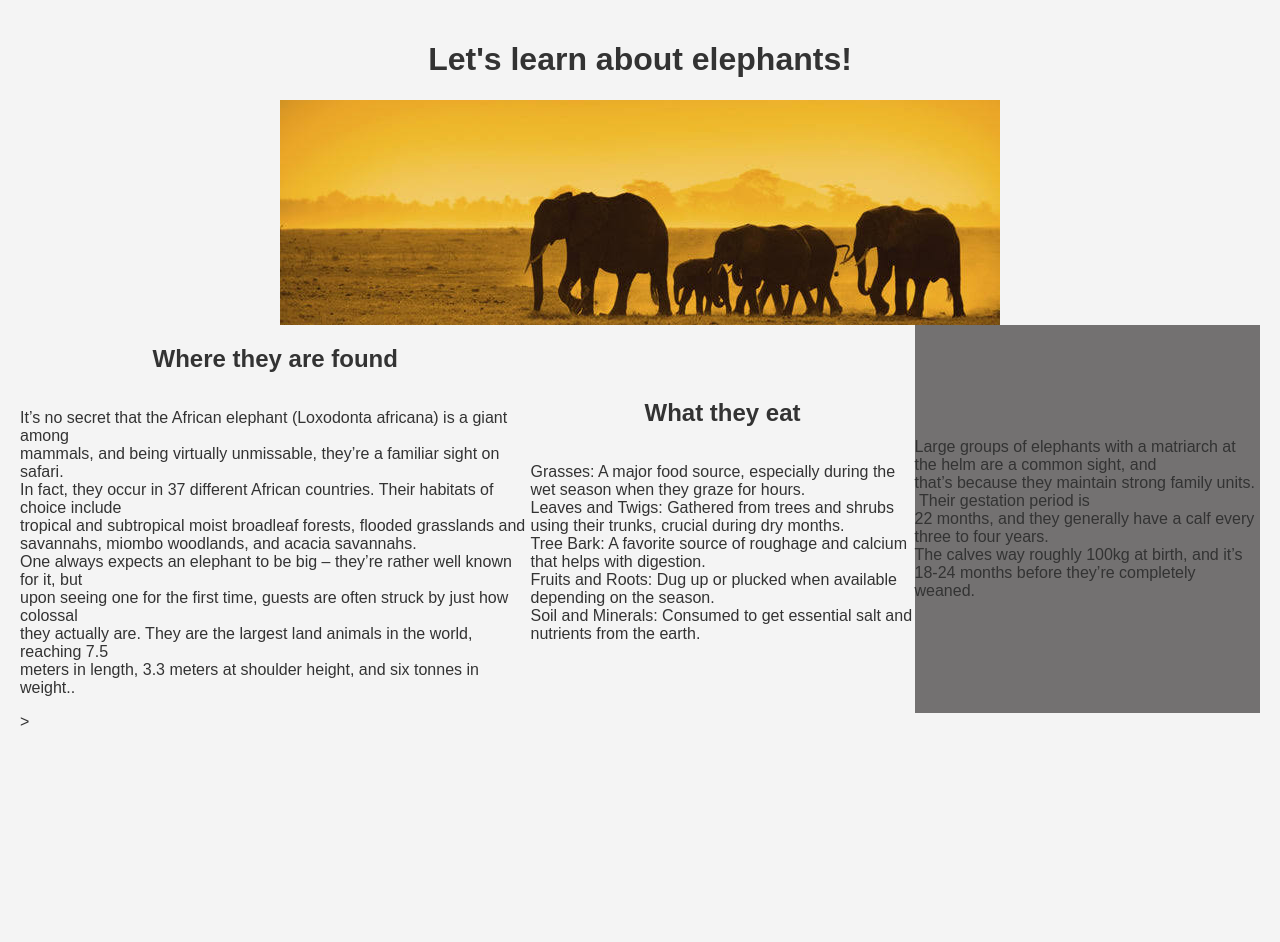
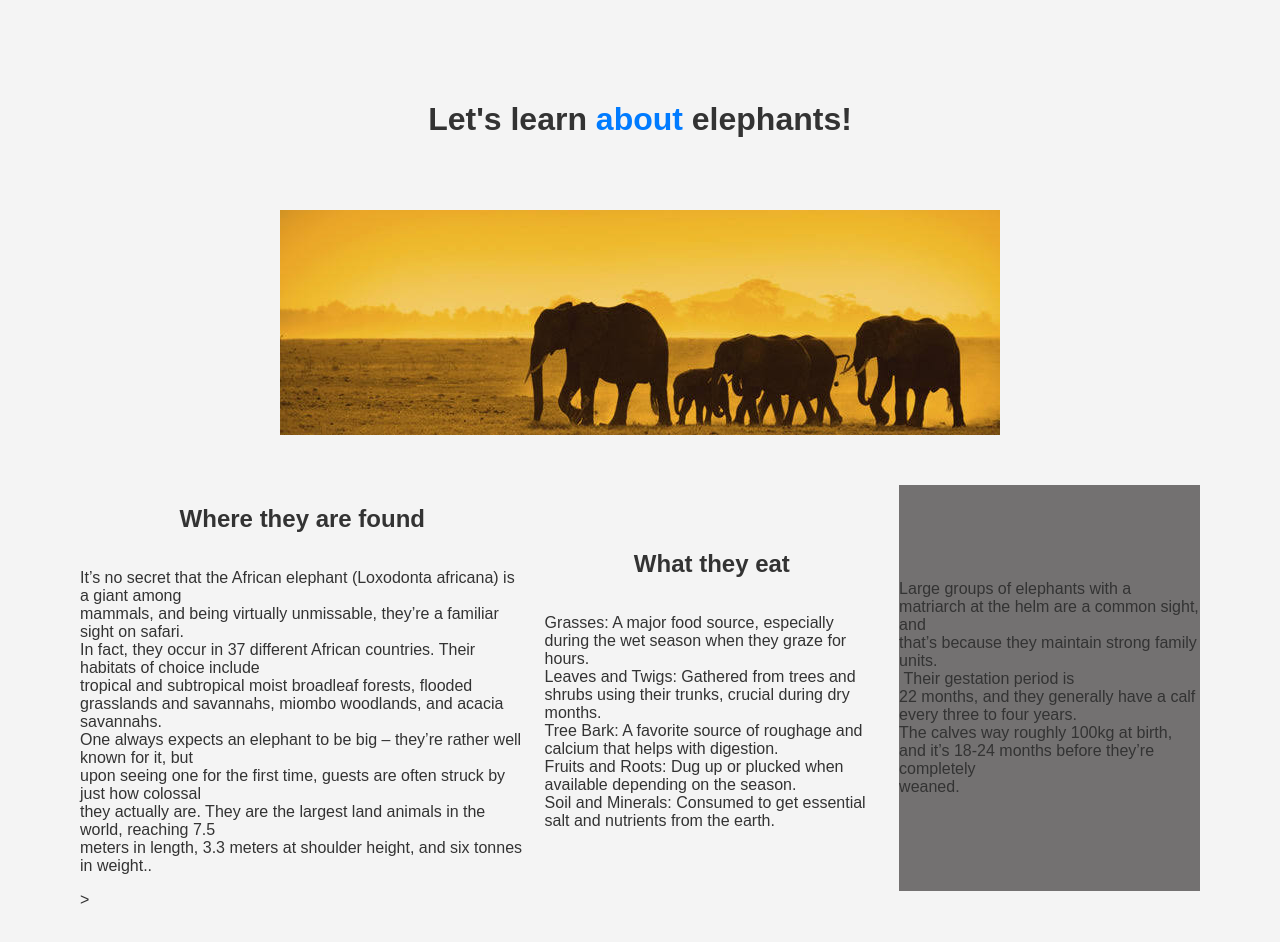
Before and after one commit to SimbaMandi/landing-page, a plain HTML site: page index.html in a window 1280 px wide. Before the commit the page ends 800 px from the top, so only its background shows below. Drawn offline with Linux system fonts and the light colour scheme.

Commit message:
alignment changes

```diff
--- a/index.html
+++ b/index.html
@@ -8,7 +8,7 @@
 </head>
 <body>
     <div class="container">
-        <h1>Let's learn about elephants!</h1>
+        <h1>Let's learn <span style="color: #007bff;">about</span> elephants!</h1>
     </div>
     <div class="elephant">
         <img src="elephant.jpg" alt="Elephant Image">
--- a/style.css
+++ b/style.css
@@ -3,7 +3,7 @@ body {
   font-family: Arial, sans-serif;
   background-color: #f4f4f4;
   color: #333333;
-  margin: 0;
+  margin: 60px;
   padding: 20px;
 }
 
@@ -18,12 +18,14 @@ body {
   display: flex;
   direction: column;
   justify-content: center;
+  padding: 50px;
 }
 
 .facts {
   display: flex;
   flex-direction: row;
   justify-content: space-evenly;
+  gap: 20px;
   width: 100%;
 }
 
```
